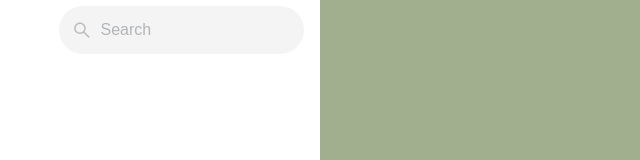
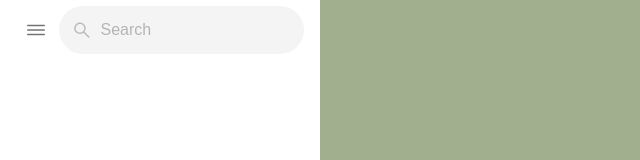
Before and after one commit to cgarrigoza97/chat-app, a React (Create React App) app: page / in a window 1280 px wide. Shown: the top 160 px of the page, without its empty margins (0-640 px from the left). Built offline with nearby package versions, Linux system fonts and the light colour scheme.

Commit message:
finish sidebar header

```diff
--- a/src/components/SidebarHeader/SidebarHeader.tsx
+++ b/src/components/SidebarHeader/SidebarHeader.tsx
@@ -1,11 +1,24 @@
+import { CustomButton } from '../CustomButton/CustomButton'
 import { InputSearch } from '../InputSearch/InputSearch'
+import { IconContext } from 'react-icons';
+import { IoMenuOutline } from 'react-icons/io5'
 import styles from './SidebarHeader.module.css'
 
 export const SidebarHeader = () => {
+
+    const handleClick = () => {}
+
     return (
         <div className={styles.sidebarHeader}>
             <div className={styles.btnContainer}>
-
+                <CustomButton onClick={handleClick}>
+                    <IconContext.Provider value={{
+                        size: '1.8em',
+                        color: 'rgb(var(--gray-2))'
+                    }}>
+                        <IoMenuOutline />
+                    </IconContext.Provider>
+                </CustomButton>
             </div>
 
             <div className={styles.inputContainer}>
```
